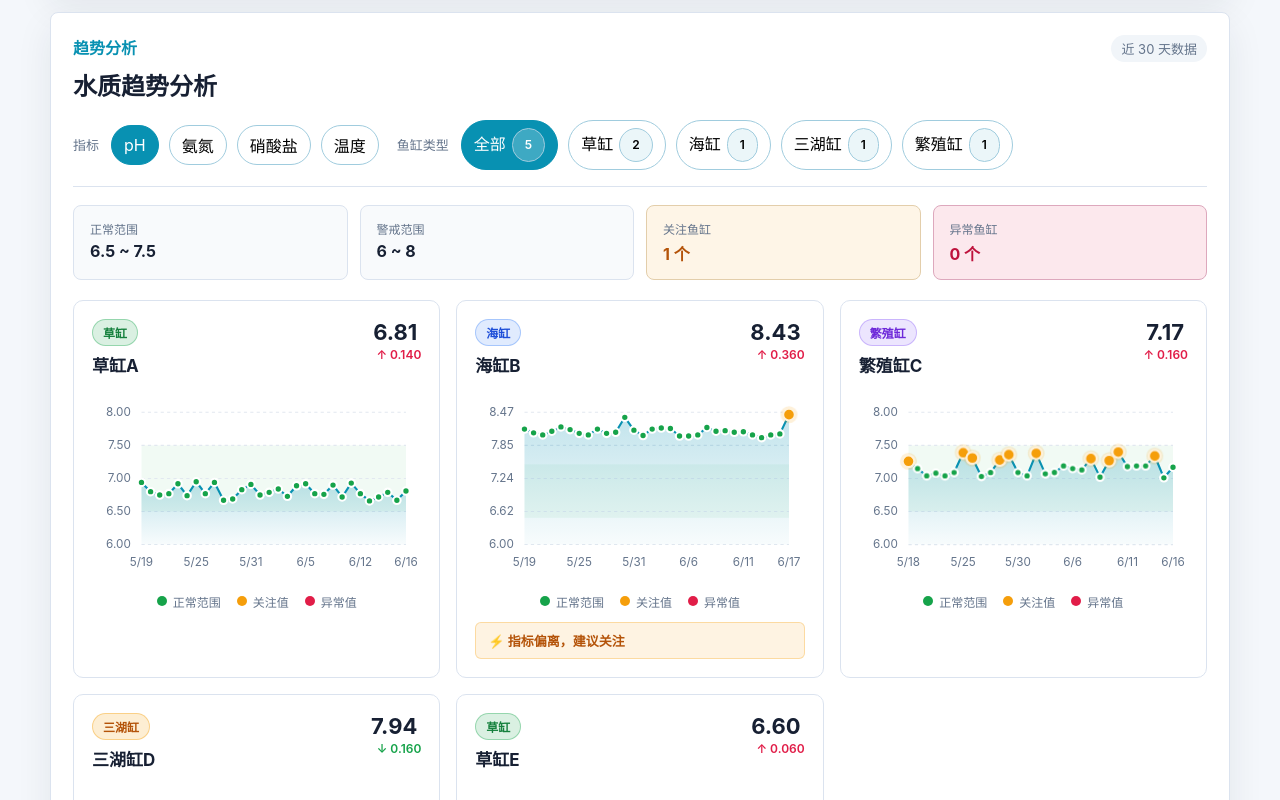
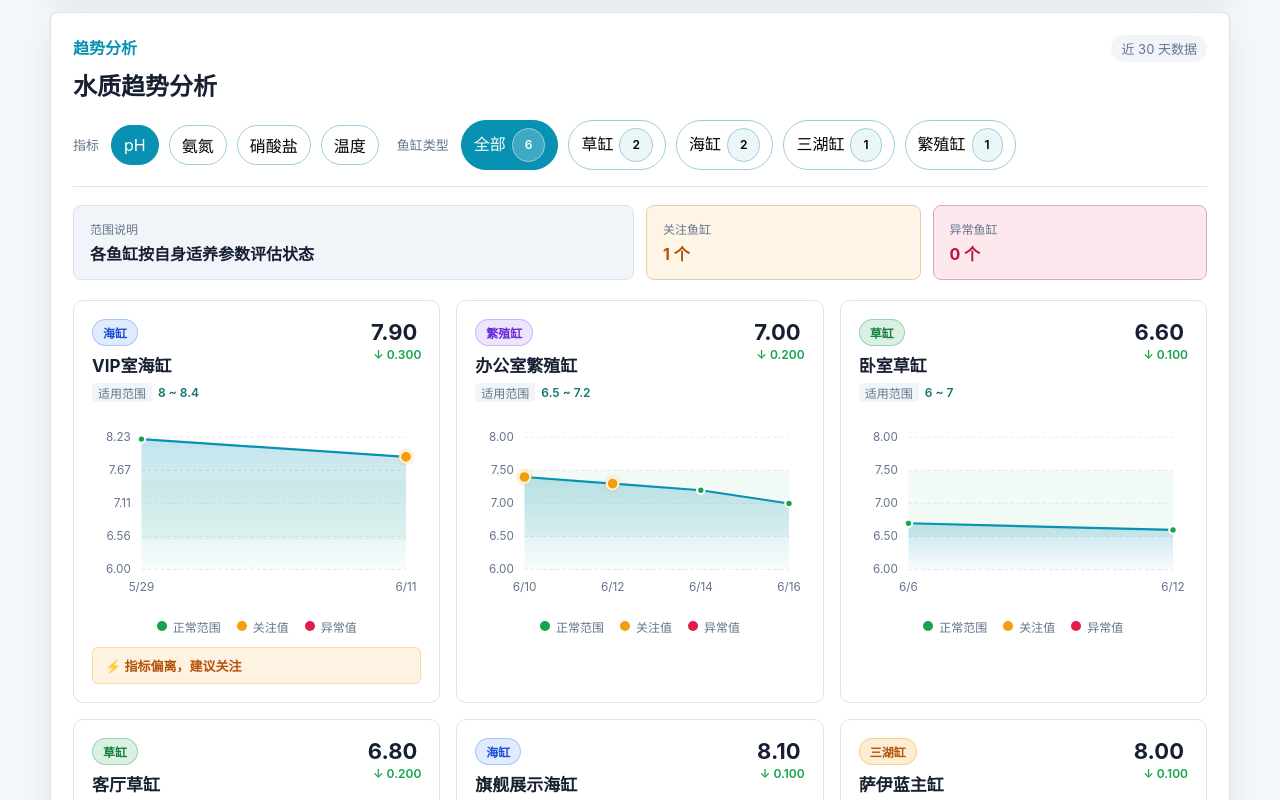
Before and after one commit to aliAjax/hxwl-05-82c8612, a React (Vite) app: page / in a window 1280 px wide. Shown: the part 5440-6240 px from the top of the page. Built offline with nearby package versions, Linux system fonts and the light colour scheme.

Commit message:
.3436396082391580:f3dc5e151edef186dfaa9c0154239ae7_6a328754b61bf8208516fec6.6a338811908bc285c2583341.6a33881071f3ec08dd334bbf:Trae CN.T(2026/6/18 13:54:25)

```diff
--- a/src/App.tsx
+++ b/src/App.tsx
@@ -1,6 +1,6 @@
 import { useState, useMemo, useEffect } from "react";
 import "./styles.css";
-import { WaterTrendAnalysis, mockDataSource } from "./trend";
+import { WaterTrendAnalysis, LiveTrendDataSource } from "./trend";
 import { AlertCenter, generateAlertsFromRecord } from "./alertCenter/AlertCenter";
 import { AlertItem, TreatmentAction, AlertMetricValues } from "./alertCenter/types";
 import { dataService } from "./db";
@@ -310,6 +310,11 @@ function App() {
   const [customTankName, setCustomTankName] = useState<string>("");
   const [waterRecords, setWaterRecords] = useState<WaterRecord[]>([]);
   const [alerts, setAlerts] = useState<AlertItem[]>([]);
+
+  const trendDataSource = useMemo(
+    () => new LiveTrendDataSource(tanks, waterRecords, 30),
+    [tanks, waterRecords]
+  );
 
   const [waterChangePlans, setWaterChangePlans] = useState<WaterChangePlan[]>([]);
   const [planModalOpen, setPlanModalOpen] = useState(false);
@@ -946,7 +951,7 @@ function App() {
         pendingCount={pendingAlertCount}
       />
 
-      <WaterTrendAnalysis dataSource={mockDataSource} />
+      <WaterTrendAnalysis dataSource={trendDataSource} />
 
       <Dashboard
         customers={customers}
--- a/src/styles.css
+++ b/src/styles.css
@@ -1149,6 +1149,32 @@ button:disabled {
 
 .trend-summary-danger .trend-summary-value {
   color: #be123c;
+}
+
+.trend-summary-full {
+  grid-column: span 2;
+  background: #f1f5f9;
+}
+
+.trend-card-range {
+  margin-top: 6px;
+  display: flex;
+  align-items: center;
+  gap: 6px;
+  font-size: 12px;
+}
+
+.trend-card-range-label {
+  color: #64748b;
+  font-weight: 500;
+  background: #f1f5f9;
+  padding: 1px 6px;
+  border-radius: 4px;
+}
+
+.trend-card-range-value {
+  color: #0f766e;
+  font-weight: 600;
 }
 
 .trend-grid {
--- a/src/trend/WaterTrendAnalysis.tsx
+++ b/src/trend/WaterTrendAnalysis.tsx
@@ -77,8 +77,8 @@ export function WaterTrendAnalysis({
     return result;
   }, [trendData, activeMetric]);
 
-  const range = useMemo(() => {
-    if (activeTankType === "全部") return METRIC_RANGES[activeMetric];
+  const headerRange = useMemo(() => {
+    if (activeTankType === "全部") return null;
     return getMetricRangeByTankType(activeMetric, activeTankType);
   }, [activeMetric, activeTankType]);
 
@@ -141,18 +141,27 @@ export function WaterTrendAnalysis({
       </div>
 
       <div className="trend-summary">
+        {headerRange ? (
+          <>
             <div className="trend-summary-item">
               <span className="trend-summary-label">正常范围</span>
               <span className="trend-summary-value">
-            {range.ok[0]} ~ {range.ok[1]} {range.unit}
+                {headerRange.ok[0]} ~ {headerRange.ok[1]} {headerRange.unit}
               </span>
             </div>
             <div className="trend-summary-item">
               <span className="trend-summary-label">警戒范围</span>
               <span className="trend-summary-value">
-            {range.warning[0]} ~ {range.warning[1]} {range.unit}
+                {headerRange.warning[0]} ~ {headerRange.warning[1]} {headerRange.unit}
               </span>
             </div>
+          </>
+        ) : (
+          <div className="trend-summary-item trend-summary-full">
+            <span className="trend-summary-label">范围说明</span>
+            <span className="trend-summary-value">各鱼缸按自身适养参数评估状态</span>
+          </div>
+        )}
         <div className="trend-summary-item trend-summary-warning">
           <span className="trend-summary-label">关注鱼缸</span>
           <span className="trend-summary-value">
@@ -182,6 +191,13 @@ export function WaterTrendAnalysis({
         <div className="trend-grid">
           {trendData.map((tank) => {
             const tankStats = stats[tank.tankId];
+            const tankRange = getMetricRangeByTankType(
+              activeMetric,
+              tank.tankType,
+              tank.customThresholds
+            );
+            const hasCustomThresholds =
+              tank.customThresholds && tank.customThresholds[activeMetric];
             return (
               <article key={tank.tankId} className="trend-card">
                 <header className="trend-card-header">
@@ -190,16 +206,28 @@ export function WaterTrendAnalysis({
                       {tank.tankType}
                     </span>
                     <h3>{tank.tankName}</h3>
+                    <div className="trend-card-range">
+                      <span className="trend-card-range-label">
+                        {hasCustomThresholds ? "自定义范围" : "适用范围"}
+                      </span>
+                      <span className="trend-card-range-value">
+                        {tankRange.ok[0]} ~ {tankRange.ok[1]} {tankRange.unit}
+                      </span>
+                    </div>
                   </div>
                   {tankStats && (
                     <div className="trend-card-stats">
                       <div className="trend-latest-value">
                         {formatValue(tankStats.latest)}
-                        <span className="trend-unit">{range.unit}</span>
+                        <span className="trend-unit">{tankRange.unit}</span>
                       </div>
                       <div
                         className={`trend-change trend-change-${
-                          tankStats.change > 0 ? "up" : tankStats.change < 0 ? "down" : "flat"
+                          tankStats.change > 0
+                            ? "up"
+                            : tankStats.change < 0
+                              ? "down"
+                              : "flat"
                         }`}
                       >
                         {tankStats.change > 0
@@ -223,7 +251,9 @@ export function WaterTrendAnalysis({
 
                 {tankStats && tankStats.status !== "normal" && (
                   <div className={`trend-alert trend-alert-${tankStats.status}`}>
-                    {tankStats.status === "danger" ? "⚠️ 指标异常，需立即处理" : "⚡ 指标偏离，建议关注"}
+                    {tankStats.status === "danger"
+                      ? "⚠️ 指标异常，需立即处理"
+                      : "⚡ 指标偏离，建议关注"}
                   </div>
                 )}
               </article>
--- a/src/trend/index.ts
+++ b/src/trend/index.ts
@@ -1,5 +1,6 @@
 export * from "./types";
 export * from "./dataSource";
 export * from "./mockDataSource";
+export * from "./liveDataSource";
 export { TrendChart } from "./TrendChart";
 export { WaterTrendAnalysis } from "./WaterTrendAnalysis";
--- /dev/null
+++ b/src/trend/liveDataSource.ts
@@ -0,0 +1,120 @@
+import {
+  TankTrendData,
+  TrendMetric,
+  TrendDataPoint,
+  TREND_METRICS,
+  evaluateDataPoint,
+  TrendCustomThresholds,
+} from "./types";
+import { TrendDataSource } from "./dataSource";
+import type { TankProfile, WaterRecord } from "../db/types";
+
+const METRIC_KEY_MAP: Record<TrendMetric, keyof WaterRecord["metrics"]> = {
+  ph: "ph",
+  ammonia: "ammonia",
+  nitrate: "nitrate",
+  temperature: "temperature",
+};
+
+function toTrendCustomThresholds(
+  tankCustomThresholds?: TankProfile["customThresholds"]
+): TrendCustomThresholds | undefined {
+  if (!tankCustomThresholds) return undefined;
+  const result: TrendCustomThresholds = {};
+  for (const metric of TREND_METRICS) {
+    const tankMetric = metric as keyof typeof tankCustomThresholds;
+    if (tankCustomThresholds[tankMetric]) {
+      const range = tankCustomThresholds[tankMetric]!;
+      result[metric] = {
+        ok: range.ok,
+        warning: range.watch,
+      };
+    }
+  }
+  return Object.keys(result).length > 0 ? result : undefined;
+}
+
+function buildTankTrend(
+  tank: TankProfile,
+  records: WaterRecord[],
+  days: number
+): TankTrendData {
+  const cutoffTime = Date.now() - days * 24 * 60 * 60 * 1000;
+  const tankRecords = records
+    .filter((r) => r.tankId === tank.id)
+    .filter((r) => new Date(r.recordedAt).getTime() >= cutoffTime)
+    .sort(
+      (a, b) =>
+        new Date(a.recordedAt).getTime() - new Date(b.recordedAt).getTime()
+    );
+
+  const customThresholds = toTrendCustomThresholds(tank.customThresholds);
+
+  const metrics = {} as Record<TrendMetric, TrendDataPoint[]>;
+  for (const metric of TREND_METRICS) {
+    const key = METRIC_KEY_MAP[metric];
+    const points: TrendDataPoint[] = [];
+    for (const record of tankRecords) {
+      const raw = record.metrics[key];
+      const value = parseFloat(raw);
+      if (!isFinite(value)) continue;
+      const timestamp = new Date(record.recordedAt).getTime();
+      const status = evaluateDataPoint(
+        metric,
+        value,
+        tank.tankType,
+        customThresholds
+      );
+      points.push({ timestamp, value, status });
+    }
+    metrics[metric] = points;
+  }
+
+  return {
+    tankId: tank.id,
+    tankName: tank.name,
+    tankType: tank.tankType,
+    customThresholds,
+    metrics,
+  };
+}
+
+export class LiveTrendDataSource implements TrendDataSource {
+  private tanks: TankProfile[];
+  private waterRecords: WaterRecord[];
+  private defaultDays: number;
+
+  constructor(
+    tanks: TankProfile[],
+    waterRecords: WaterRecord[],
+    defaultDays: number = 30
+  ) {
+    this.tanks = tanks;
+    this.waterRecords = waterRecords;
+    this.defaultDays = defaultDays;
+  }
+
+  async getAllTanks(): Promise<TankTrendData[]> {
+    return this.tanks.map((tank) =>
+      buildTankTrend(tank, this.waterRecords, this.defaultDays)
+    );
+  }
+
+  async getTankTrend(
+    tankId: string,
+    _metric: TrendMetric,
+    days?: number
+  ): Promise<TankTrendData | null> {
+    const tank = this.tanks.find((t) => t.id === tankId);
+    if (!tank) return null;
+    return buildTankTrend(tank, this.waterRecords, days || this.defaultDays);
+  }
+
+  async getTanksByType(tankType: string): Promise<TankTrendData[]> {
+    return this.tanks
+      .filter((t) => t.tankType === tankType)
+      .map((tank) =>
+        buildTankTrend(tank, this.waterRecords, this.defaultDays)
+      );
+  }
+}
--- a/src/trend/types.ts
+++ b/src/trend/types.ts
@@ -1,6 +1,15 @@
 export type TrendMetric = "ph" | "ammonia" | "nitrate" | "temperature";
 
 export type TrendTankType = "草缸" | "海缸" | "三湖缸" | "繁殖缸";
+
+export interface TrendThresholdRange {
+  ok: [number, number];
+  warning: [number, number];
+}
+
+export type TrendCustomThresholds = Partial<
+  Record<TrendMetric, TrendThresholdRange>
+>;
 
 export interface TrendDataPoint {
   timestamp: number;
@@ -12,6 +21,7 @@ export interface TankTrendData {
   tankId: string;
   tankName: string;
   tankType: string;
+  customThresholds?: TrendCustomThresholds;
   metrics: Record<TrendMetric, TrendDataPoint[]>;
 }
 
@@ -86,9 +96,18 @@ const VALID_TANK_TYPES: TrendTankType[] = ["草缸", "海缸", "三湖缸", "繁
 
 export function getMetricRangeByTankType(
   metric: TrendMetric,
-  tankType?: string
+  tankType?: string,
+  customThresholds?: TrendCustomThresholds
 ): MetricRange {
   const baseRange = METRIC_RANGES[metric];
+  if (customThresholds && customThresholds[metric]) {
+    const custom = customThresholds[metric]!;
+    return {
+      ...baseRange,
+      ok: custom.ok,
+      warning: custom.warning,
+    };
+  }
   if (!tankType) return baseRange;
   const validType = VALID_TANK_TYPES.includes(tankType as TrendTankType)
     ? (tankType as TrendTankType)
@@ -106,9 +125,10 @@ export function getMetricRangeByTankType(
 export function evaluateDataPoint(
   metric: TrendMetric,
   value: number,
-  tankType?: string
+  tankType?: string,
+  customThresholds?: TrendCustomThresholds
 ): "normal" | "warning" | "danger" {
-  const range = getMetricRangeByTankType(metric, tankType);
+  const range = getMetricRangeByTankType(metric, tankType, customThresholds);
   const isZeroRange = range.ok[0] === 0 && range.ok[1] === 0;
 
   if (value < range.warning[0] || value > range.warning[1]) return "danger";
```
Lines whose indentation alone changed are shown as unchanged.
